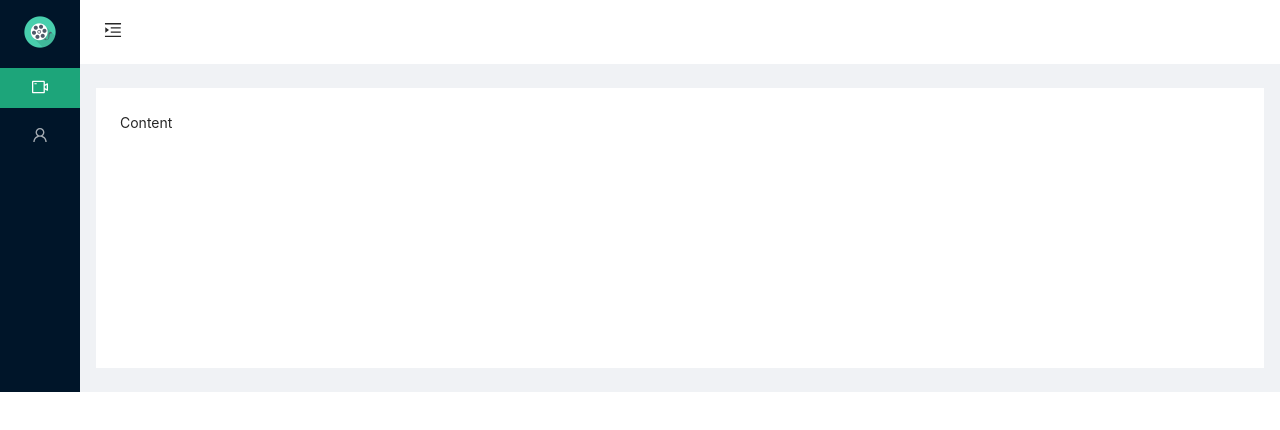
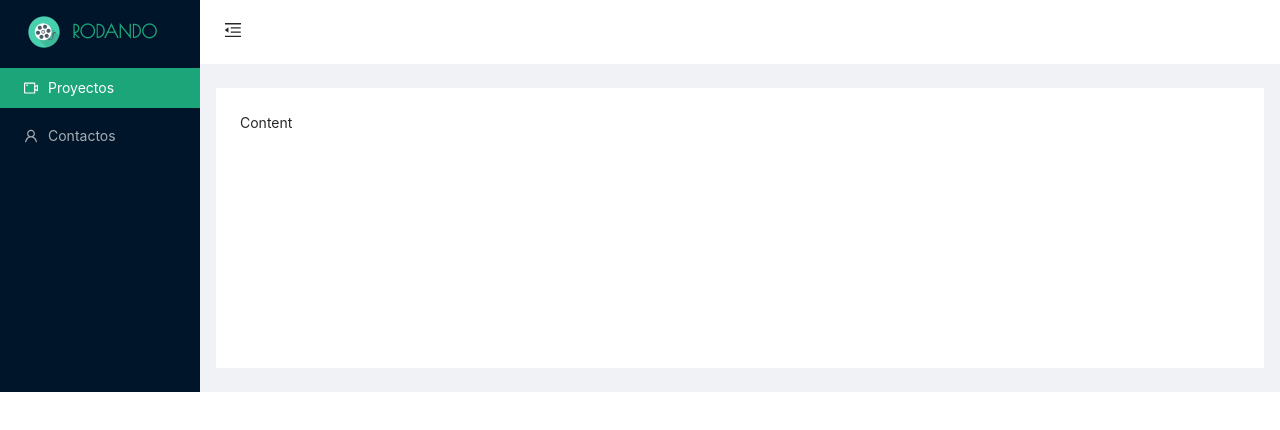
Before and after one commit to mrios/rodando, a React (Create React App) app: page / in a window 1280 px wide. Shown: the top 430 px of the page. Built offline with nearby package versions, Linux system fonts and the light colour scheme.

Commit message:
Add App Context and handler functionality for collapsable menu

```diff
--- a/src/App.tsx
+++ b/src/App.tsx
@@ -1,13 +1,16 @@
 import React, { FC } from 'react';
 import { Layout } from 'antd';
 import { SiderApp, ContentApp } from './layout';
+import { AppProvider } from './context/Context';
 import './App.less';
 
 const App: FC = () => (
-  <Layout className="App">
-    <SiderApp />
-    <ContentApp />
-  </Layout>
+  <AppProvider>
+    <Layout className="App">
+      <SiderApp />
+      <ContentApp />
+    </Layout>
+  </AppProvider>
 );
 
 export default App;
--- /dev/null
+++ b/src/context/AppTypes.ts
@@ -0,0 +1,13 @@
+export const TOGGLE_MENU = 'TOGGLE_MENU';
+export interface ActionType {
+  type: string;
+  payload: Object;
+}
+
+export type InitialStateType = {
+  isCollapsed: boolean;
+};
+
+export const initialState = {
+  isCollapsed: false,
+};
--- /dev/null
+++ b/src/context/Context.tsx
@@ -0,0 +1,24 @@
+import React, { createContext, useReducer } from 'react';
+import { InitialStateType, initialState } from './AppTypes';
+
+import { appReducer } from './Reducer';
+
+const AppContext = createContext<{
+  state: InitialStateType;
+  dispatch: React.Dispatch<any>;
+}>({
+  state: initialState,
+  dispatch: () => null,
+});
+
+const AppProvider: React.FC = ({ children }) => {
+  const [state, dispatch] = useReducer(appReducer, initialState);
+
+  return (
+    <AppContext.Provider value={{ state, dispatch }}>
+      {children}
+    </AppContext.Provider>
+  );
+};
+
+export { AppContext, AppProvider };
--- /dev/null
+++ b/src/context/Reducer.ts
@@ -0,0 +1,14 @@
+import { TOGGLE_MENU, ActionType } from './AppTypes';
+
+const toggleMenu = (payload: Object, state: { isCollapsed: any }) => {
+  return { ...state, isCollapsed: payload };
+};
+
+export const appReducer = (state: any, action: ActionType) => {
+  switch (action.type) {
+    case TOGGLE_MENU:
+      return toggleMenu(action.payload, state);
+    default:
+      return state;
+  }
+};
--- a/src/layout/ContentApp.tsx
+++ b/src/layout/ContentApp.tsx
@@ -1,17 +1,24 @@
-import React, { FC } from 'react';
+import React, { FC, useContext } from 'react';
+import { AppContext } from '../context/Context';
+import { TOGGLE_MENU } from '../context/AppTypes';
 import { Layout } from 'antd';
 import { MenuUnfoldOutlined, MenuFoldOutlined } from '@ant-design/icons';
 
 const { Header, Content } = Layout;
 
 const ContentApp: FC = () => {
+  const { state, dispatch } = useContext(AppContext);
   return (
     <Layout className="site-layout">
       <Header className="site-layout-background">
-        {React.createElement(true ? MenuUnfoldOutlined : MenuFoldOutlined, {
-          className: 'trigger',
-          onClick: () => console.log('clicked!'),
-        })}
+        {React.createElement(
+          state.isCollapsed ? MenuUnfoldOutlined : MenuFoldOutlined,
+          {
+            className: 'trigger',
+            onClick: () =>
+              dispatch({ type: TOGGLE_MENU, payload: !state.isCollapsed }),
+          }
+        )}
       </Header>
       <Content
         className="site-layout-background"
--- a/src/layout/SiderApp.tsx
+++ b/src/layout/SiderApp.tsx
@@ -1,12 +1,14 @@
-import React, { FC } from 'react';
+import React, { FC, useContext } from 'react';
+import { AppContext } from '../context/Context';
 import { Layout, Menu } from 'antd';
 import { UserOutlined, VideoCameraOutlined } from '@ant-design/icons';
 
 const { Sider } = Layout;
 
 const SiderApp: FC = () => {
+  const appContext = useContext(AppContext);
   return (
-    <Sider trigger={null} collapsible collapsed={true}>
+    <Sider trigger={null} collapsible collapsed={appContext.state.isCollapsed}>
       <div className="brand">
         <div className="logo" />
         <div className="name">Rodando</div>
```
